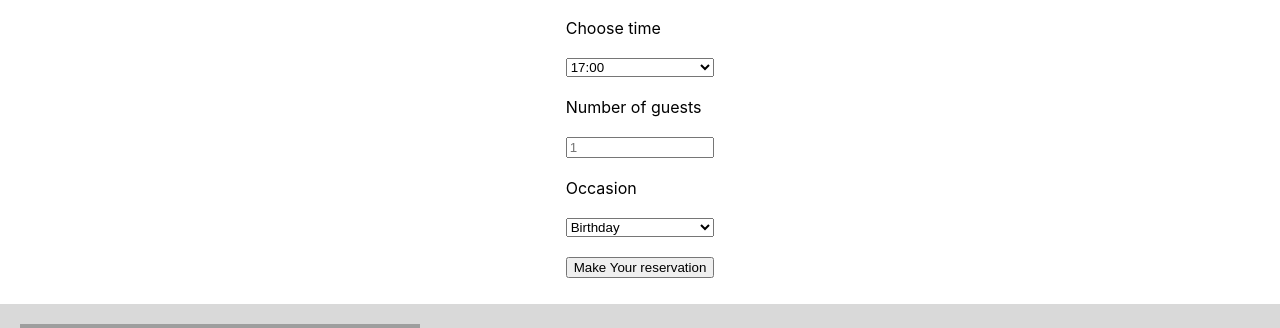
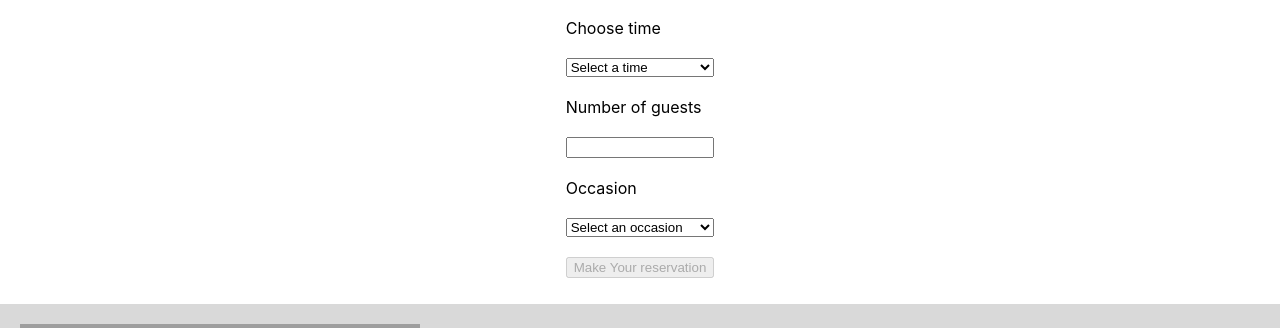
Before and after one commit to EledenGreen/Meta-Frontend-Developer-Capstone-Project, a React (Create React App) app in the folder my-app/: page /BookingPage in a window 1280 px wide. Shown: the part 251-579 px from the top of the page. Built offline with nearby package versions, Linux system fonts and the light colour scheme; grey boxes are pictures that could not be loaded; a web font is replaced by a local one.

Commit message:
form validation implemented

```diff
--- a/my-app/package.json
+++ b/my-app/package.json
@@ -6,11 +6,13 @@
     "@testing-library/jest-dom": "^5.17.0",
     "@testing-library/react": "^13.4.0",
     "@testing-library/user-event": "^13.5.0",
+    "formik": "^2.4.6",
     "react": "^18.3.1",
     "react-dom": "^18.3.1",
     "react-router-dom": "^6.26.2",
     "react-scripts": "5.0.1",
-    "web-vitals": "^2.1.4"
+    "web-vitals": "^2.1.4",
+    "yup": "^1.4.0"
   },
   "scripts": {
     "start": "react-scripts start",
--- a/my-app/src/App.css
+++ b/my-app/src/App.css
@@ -214,3 +214,10 @@ p {
   margin-bottom: 2%;
   justify-content: center;
 }
+
+.fieldError {
+  color: red;
+  font-size: 0.85em;
+  padding: 0;
+  margin: 0;
+}
--- a/my-app/src/components/BookingForm.js
+++ b/my-app/src/components/BookingForm.js
@@ -1,15 +1,23 @@
 import { useState } from 'react'
 
+const GuestErrorMessage = () => {
+  return <p className="fieldError">Value should be greater than 0</p>
+}
+
 const BookingForm = ({ availableTimes, dispatch, submitForm }) => {
-  const [time, setTime] = useState()
+  const [time, setTime] = useState('')
   const [date, setDate] = useState()
   const [guest, setGuest] = useState()
-  const [occasion, setOccassion] = useState()
+  const [occasion, setOccassion] = useState('')
 
   const handleDateChange = (event) => {
     const selectedDate = event.target.value
     setDate(selectedDate)
     dispatch({ type: 'UPDATE_TIMES', payload: selectedDate })
+  }
+
+  const getFormValid = () => {
+    return date && guest && time && occasion
   }
 
   return (
@@ -23,9 +31,17 @@ const BookingForm = ({ availableTimes, dispatch, submitForm }) => {
       >
         <h1>Booking</h1>
         <label htmlFor="res-date">Choose date</label>
-        <input type="date" id="res-date" onChange={handleDateChange} />
+        <input type="date" id="res-date" onChange={handleDateChange} required />
         <label htmlFor="res-time">Choose time</label>
-        <select id="res-time " onChange={(e) => setTime(e.target.value)}>
+        <select
+          id="res-time "
+          onChange={(e) => setTime(e.target.value)}
+          value={time}
+          required
+        >
+          <option value="" disabled>
+            Select a time
+          </option>
           {availableTimes.map((time, index) => (
             <option key={index} value={time}>
               {time}
@@ -33,20 +49,34 @@ const BookingForm = ({ availableTimes, dispatch, submitForm }) => {
           ))}
         </select>
         <label htmlFor="guests">Number of guests</label>
+        {guest < 1 ? <GuestErrorMessage /> : null}
         <input
           type="number"
-          placeholder="1"
+          placeholder=""
           min="1"
           max="10"
           id="guests"
           onChange={(e) => setGuest(e.target.value)}
+          required
         />
         <label htmlFor="occasion">Occasion</label>
-        <select id="occasion" onChange={(e) => setOccassion(e.target.value)}>
+        <select
+          id="occasion"
+          onChange={(e) => setOccassion(e.target.value)}
+          value={occasion}
+          required
+        >
+          <option value="" disabled>
+            Select an occasion
+          </option>
           <option>Birthday</option>
           <option>Anniversary</option>
         </select>
-        <input type="submit" value="Make Your reservation" />
+        <input
+          type="submit"
+          value="Make Your reservation"
+          disabled={!getFormValid()}
+        />
       </form>
     </>
   )
--- a/my-app/src/components/BookingPage.js
+++ b/my-app/src/components/BookingPage.js
@@ -29,6 +29,8 @@ const BookingPage = () => {
     if (result) {
       navigate('/confirmBooking')
     }
+
+    console.log(date, time, guest, occasion)
   }
 
   return (
--- a/my-app/src/index.js
+++ b/my-app/src/index.js
@@ -1,17 +1,11 @@
-import React from 'react';
-import ReactDOM from 'react-dom/client';
-import './index.css';
-import App from './App';
-import reportWebVitals from './reportWebVitals';
+import React from 'react'
+import ReactDOM from 'react-dom/client'
+import './index.css'
+import App from './App'
 
-const root = ReactDOM.createRoot(document.getElementById('root'));
+const root = ReactDOM.createRoot(document.getElementById('root'))
 root.render(
   <React.StrictMode>
     <App />
   </React.StrictMode>
-);
-
-// If you want to start measuring performance in your app, pass a function
-// to log results (for example: reportWebVitals(console.log))
-// or send to an analytics endpoint. Learn more: https://bit.ly/CRA-vitals
-reportWebVitals();
+)
--- a/my-app/src/reportWebVitals.js
+++ /dev/null
@@ -1,13 +0,0 @@
-const reportWebVitals = onPerfEntry => {
-  if (onPerfEntry && onPerfEntry instanceof Function) {
-    import('web-vitals').then(({ getCLS, getFID, getFCP, getLCP, getTTFB }) => {
-      getCLS(onPerfEntry);
-      getFID(onPerfEntry);
-      getFCP(onPerfEntry);
-      getLCP(onPerfEntry);
-      getTTFB(onPerfEntry);
-    });
-  }
-};
-
-export default reportWebVitals;
```
Also changed, not shown: my-app/src/setupTests.js (deleted, +0 -5 lines), 1 other file (tests, documents, lock files or other folders).
